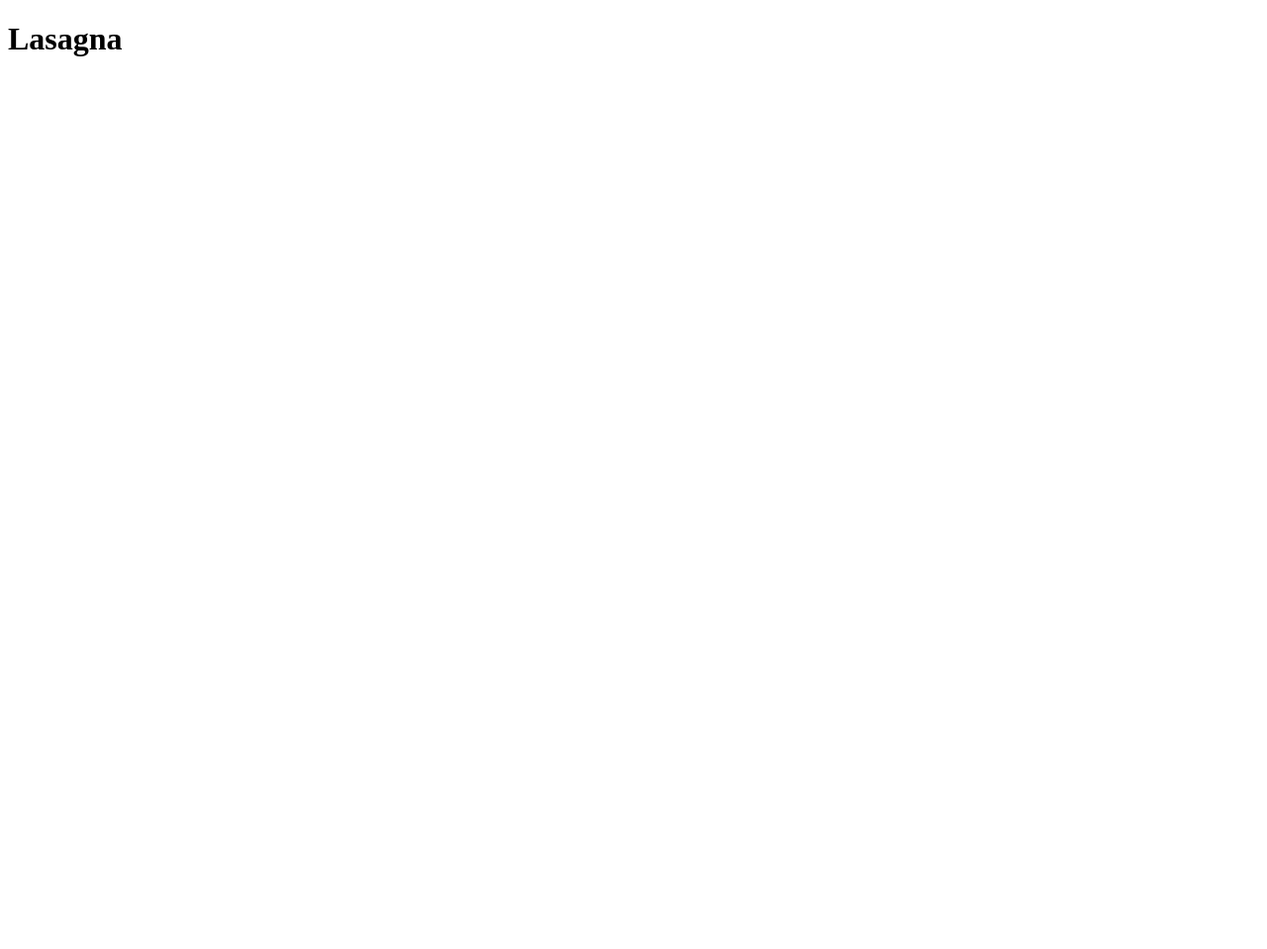
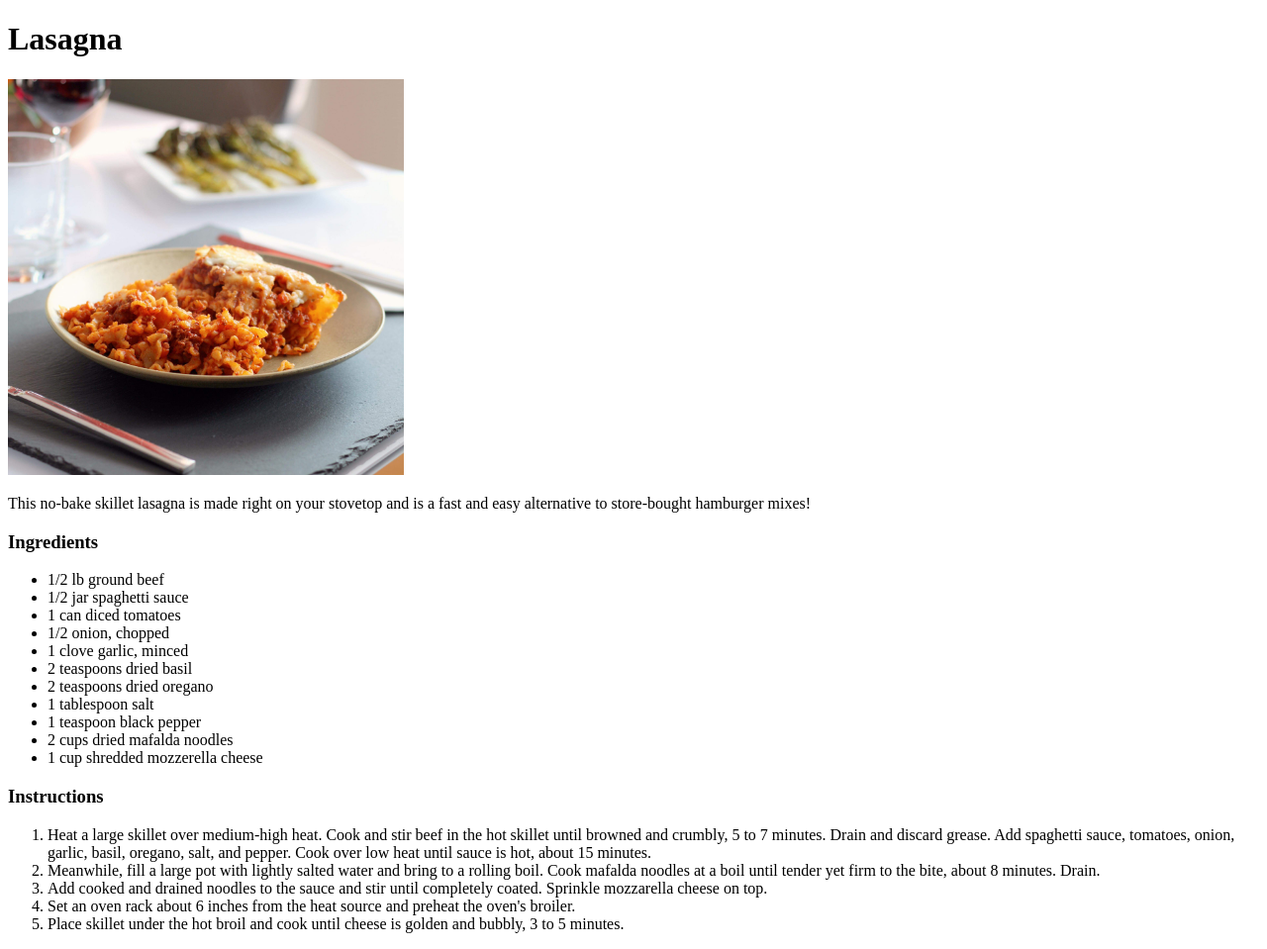
Before and after one commit to phrogboii/recipes, a plain HTML site: page odin-recipes/lasagna.html in a window 1280 px wide. Shown: the whole page at 99% size. Before the commit the page ends 800 px from the top, so only its background shows below. Drawn offline with Linux system fonts and the light colour scheme.

Commit message:
Finished Full Page for First Recipe

```diff
--- a/odin-recipes/lasagna.html
+++ b/odin-recipes/lasagna.html
@@ -6,5 +6,32 @@
 </head>
 <body>
     <h1>Lasagna</h1>
+    <img src="./images/lasagna.jpeg" alt="Lasagna Picture"
+    width="400"
+    height="400">
+    <p>This no-bake skillet lasagna is made right on your stovetop and is a fast and easy alternative to store-bought hamburger mixes!</p>
+    <h3>Ingredients</h3>
+    <ul>
+        <li>1/2 lb ground beef</li>
+        <li>1/2 jar spaghetti sauce</li>
+        <li>1 can diced tomatoes</li>
+        <li>1/2 onion, chopped</li>
+        <li>1 clove garlic, minced</li>
+        <li>2 teaspoons dried basil</li>
+        <li>2 teaspoons dried oregano</li>
+        <li>1 tablespoon salt</li>
+        <li>1 teaspoon black pepper</li>
+        <li>2 cups dried mafalda noodles</li>
+        <li>1 cup shredded mozzerella cheese</li>
+    </ul>
+    <h3>Instructions</h3>
+    <ol>
+        <li>Heat a large skillet over medium-high heat. Cook and stir beef in the hot skillet until browned and crumbly, 5 to 7 minutes. Drain and discard grease. Add spaghetti sauce, tomatoes, onion, garlic, basil, oregano, salt, and pepper. Cook over low heat until sauce is hot, about 15 minutes.</li>
+        <li>Meanwhile, fill a large pot with lightly salted water and bring to a rolling boil. Cook mafalda noodles at a boil until tender yet firm to the bite, about 8 minutes. Drain.</li>
+        <li>Add cooked and drained noodles to the sauce and stir until completely coated. Sprinkle mozzarella cheese on top.</li>
+        <li>Set an oven rack about 6 inches from the heat source and preheat the oven's broiler.</li>
+        <li>Place skillet under the hot broil and cook until cheese is golden and bubbly, 3 to 5 minutes.</li>
+    </ol>
+
 </body>
 </html>
```
Also changed, not shown: odin-recipes/images/lasagna.jpeg (added).
